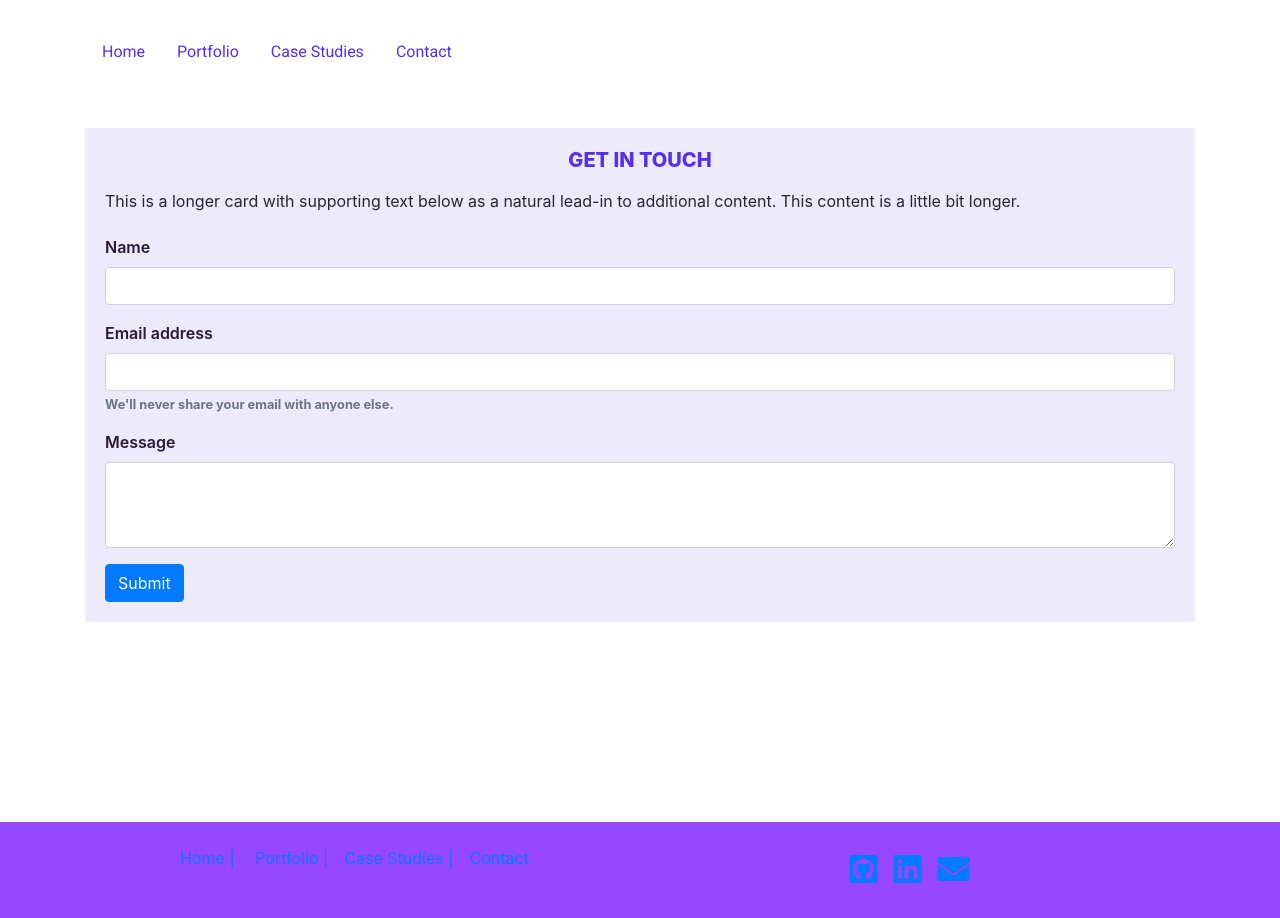
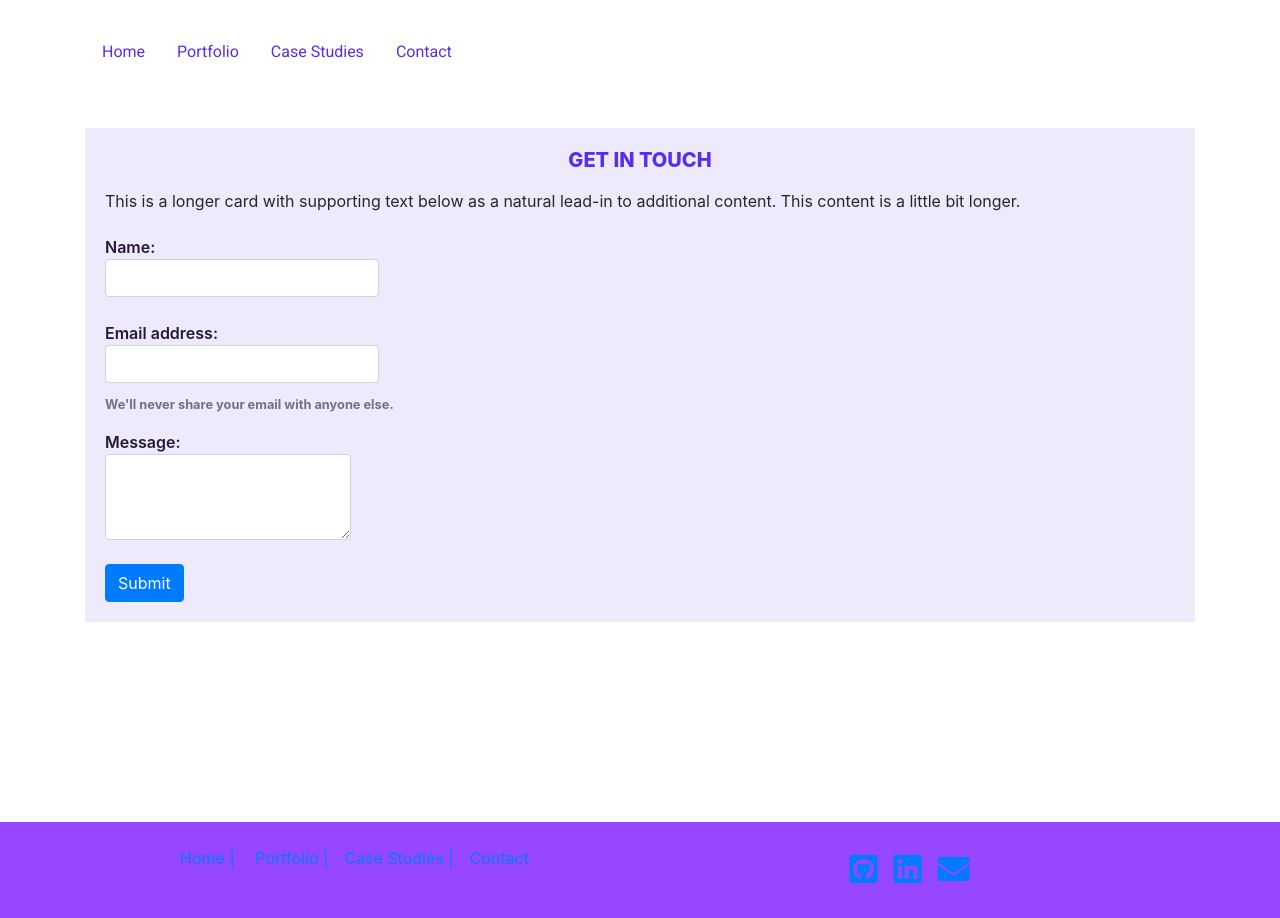
Before and after one commit to AminaTheUnicorn/react-portfolio, a React (Create React App) app: page /contact in a window 1280 px wide. Built offline with nearby package versions, Linux system fonts and the light colour scheme.

Commit message:
debugging contact submission form

```diff
--- a/src/pages/Contact/Contact.js
+++ b/src/pages/Contact/Contact.js
@@ -13,17 +13,15 @@ function Contact() {
         <p class="card-text">This is a longer card with supporting text below as a natural lead-in to additional content. This content is a little bit longer.</p>
         <form name="contact" method="POST" data-netlify="true">
           <div class="form-group">
-            <label>Name</label>
-            <input type="text" name="name" class="form-control" id="Inputname1" aria-describedby="nameHelp"/>
+            <label>Name: <input type="text" name="name" class="form-control" id="Inputname1" aria-describedby="nameHelp"/></label>
+
           </div>
           <div class="form-group">
-            <label>Email address</label>
-            <input type="email" name="email" class="form-control" id="InputEmail1" aria-describedby="emailHelp"/>
+            <label>Email address: <input type="email" name="email" class="form-control" id="InputEmail1" aria-describedby="emailHelp"/></label>
             <small id="emailHelp" class="form-text text-muted">We'll never share your email with anyone else.</small>
           </div>
           <div class="form-group">
-             <label for="exampleFormControlTextarea1">Message</label>
-            <textarea class="form-control" name="message" id="exampleFormControlTextarea1" rows="3"></textarea>
+             <label for="exampleFormControlTextarea1">Message: <textarea class="form-control" name="message" id="exampleFormControlTextarea1" rows="3"></textarea></label>
           </div>
 
           <button type="submit" class="btn btn-primary">Submit</button>
```
